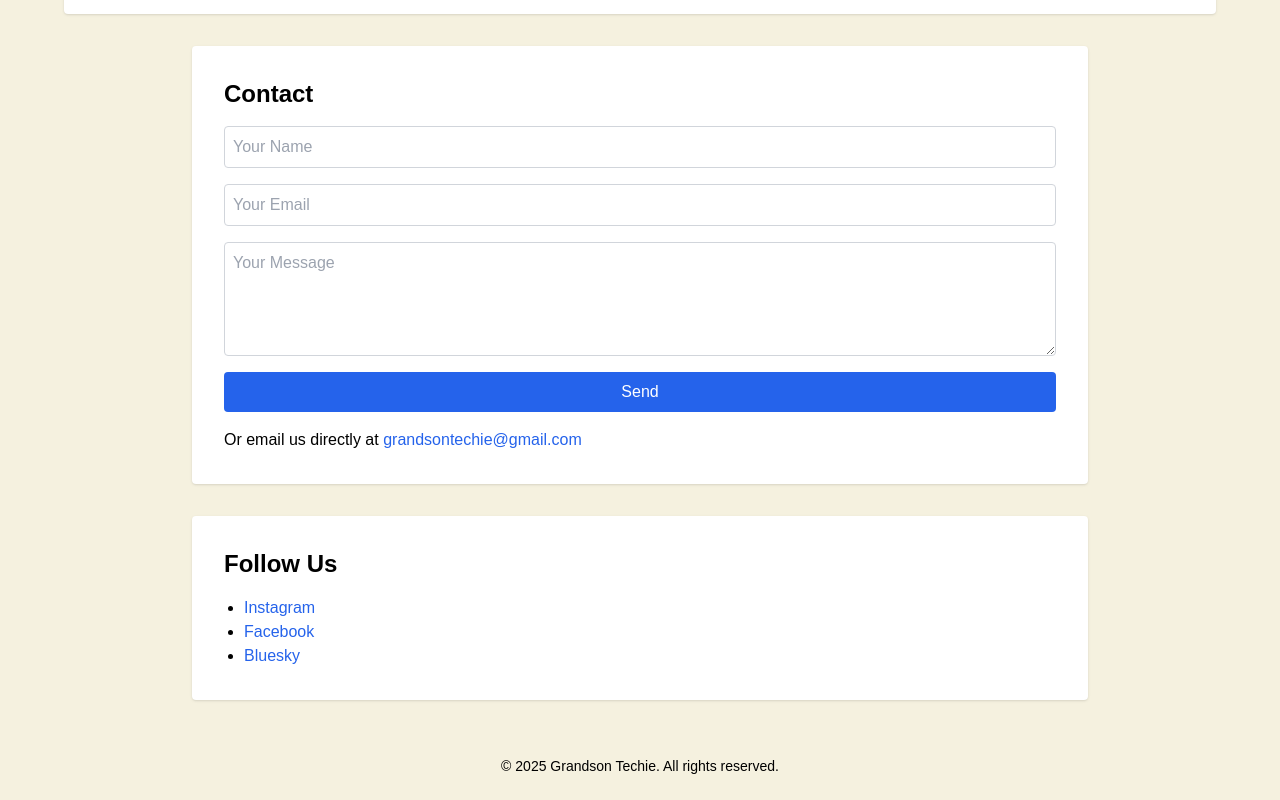
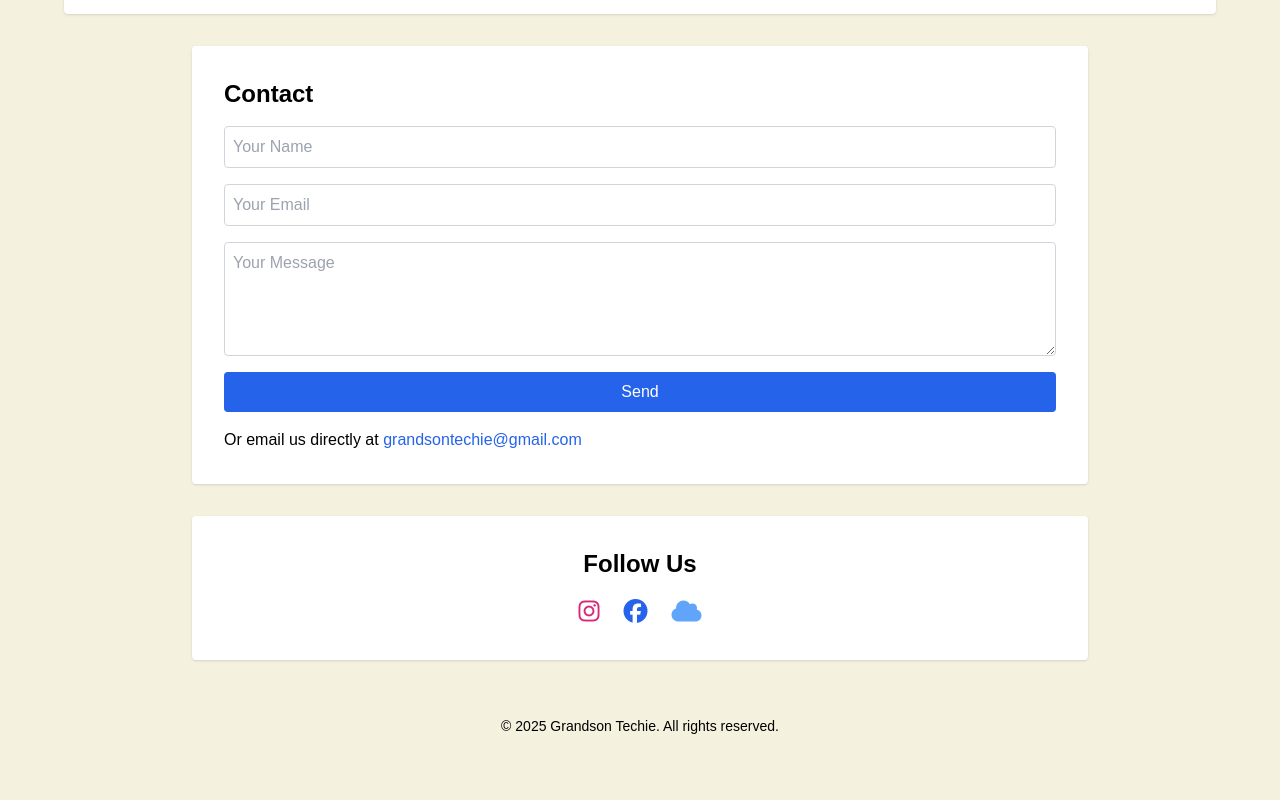
Before and after one commit to grandsontechie/grandontechiesite, a plain HTML site: page index.html in a window 1280 px wide. Shown: the part 1452-2252 px from the top of the page. After the commit the page ends 2212 px from the top, so only its background shows below. Drawn offline with nearby package versions, Linux system fonts and the light colour scheme.

Commit message:
Update index.html

```diff
--- a/index.html
+++ b/index.html
@@ -5,6 +5,7 @@
   <meta name="viewport" content="width=device-width, initial-scale=1.0">
   <title>Grandson Techie</title>
   <script src="https://cdn.tailwindcss.com"></script>
+  <link rel="stylesheet" href="https://cdnjs.cloudflare.com/ajax/libs/font-awesome/6.5.0/css/all.min.css" integrity="sha512-M7O9q+pzHgFQzrh1XLV0m2HHTZb8H8aLjRm8KHXZ+IElEjI8DlsMErW7ov/FnROiIBJslgRQf6PYmpypm0MuJw==" crossorigin="anonymous" referrerpolicy="no-referrer" />
   <style>
     body { background-color: #F5F1DF; font-family: sans-serif; }
   </style>
@@ -75,13 +76,13 @@
     </form>
     <p class="mt-4">Or email us directly at <a href="mailto:grandsontechie@gmail.com" class="text-blue-600 hover:underline">grandsontechie@gmail.com</a></p>
   </section>
-  <section id="socials" class="bg-white rounded shadow p-8 max-w-4xl mx-auto my-8">
+  <section id="socials" class="bg-white rounded shadow p-8 max-w-4xl mx-auto my-8 text-center">
     <h3 class="text-2xl font-bold mb-4">Follow Us</h3>
-    <ul class="list-disc pl-5">
-      <li><a href="https://www.instagram.com/grandsontechie" class="text-blue-600 hover:underline" target="_blank">Instagram</a></li>
-      <li><a href="https://www.facebook.com/grandsontechie" class="text-blue-600 hover:underline" target="_blank">Facebook</a></li>
-      <li><a href="https://bsky.app/profile/grandsontechie.bsky.social" class="text-blue-600 hover:underline" target="_blank">Bluesky</a></li>
-    </ul>
+    <div class="flex justify-center space-x-6 text-2xl">
+      <a href="https://www.instagram.com/grandsontechie" class="text-pink-600 hover:text-pink-800" target="_blank"><i class="fab fa-instagram"></i></a>
+      <a href="https://www.facebook.com/grandsontechie" class="text-blue-600 hover:text-blue-800" target="_blank"><i class="fab fa-facebook"></i></a>
+      <a href="https://bsky.app/profile/grandsontechie" class="text-blue-400 hover:text-blue-600" target="_blank"><i class="fas fa-cloud"></i></a>
+    </div>
   </section>
   <footer class="text-center text-sm py-6">
     &copy; 2025 Grandson Techie. All rights reserved.
```
